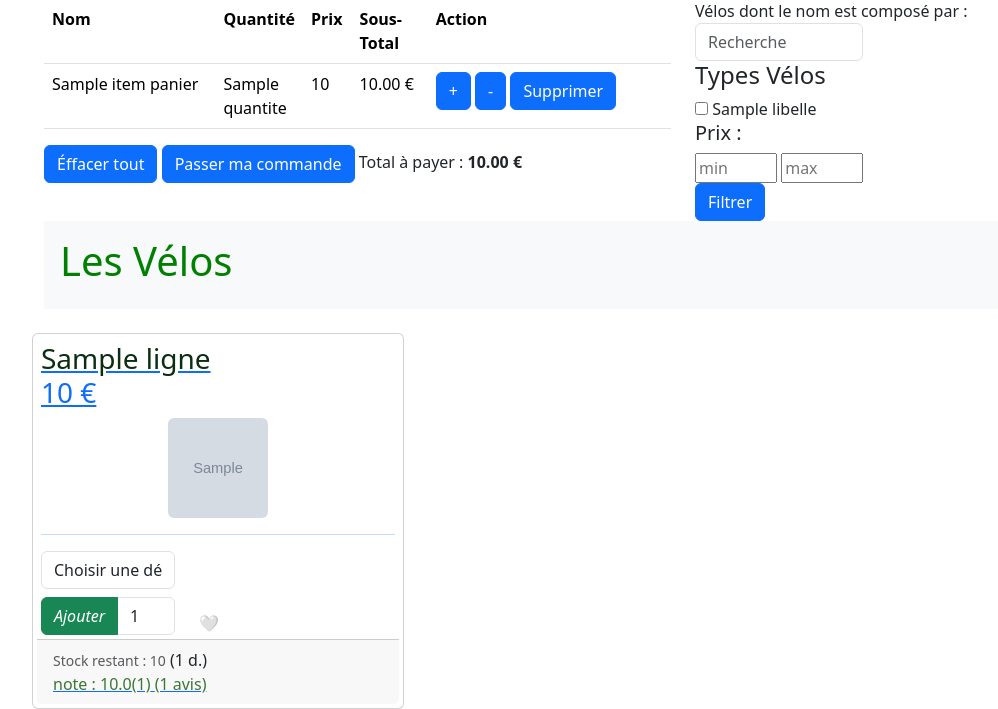
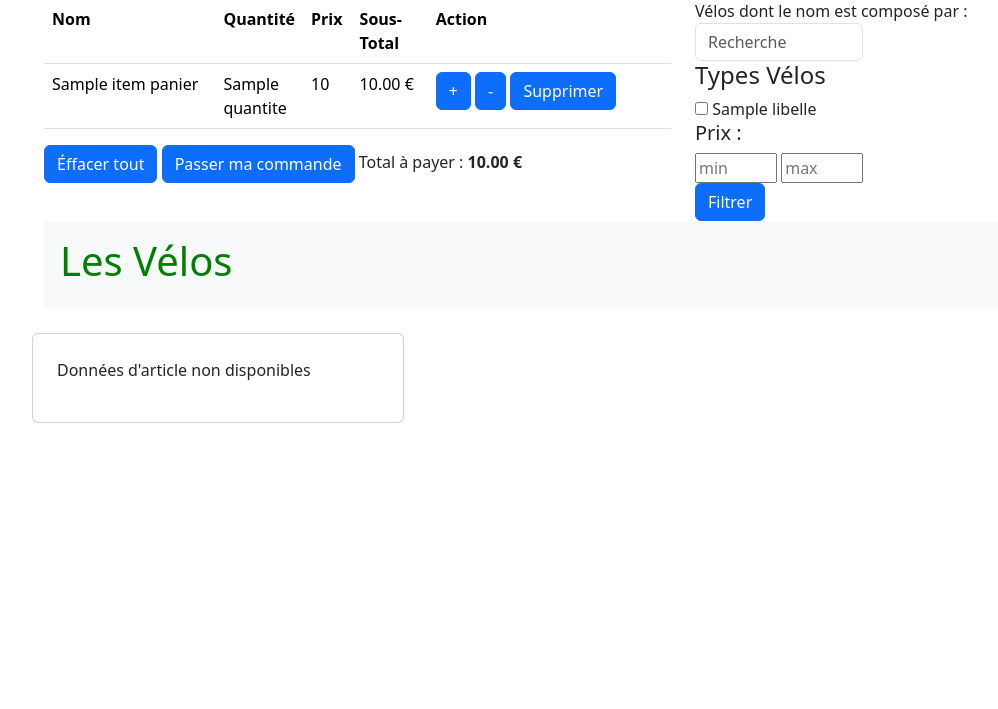
Before and after one commit to ibrahima-ngom/SAE_3.4.5_VELO, a Flask app: template templates/client/boutique/panier_article.html in a window 1280 px wide. Shown: the part 115-824 px from the top of the page, without its empty margins (50-1048 px from the left). After the commit the page ends 538 px from the top, so only its background shows below. Run offline with Flask 3, Linux system fonts and the light colour scheme; the template is opened without the code that fills it: most values are stand-ins (such as "Sample title", 1, 10 or a date in 2020); grey boxes marked "Sample" are stand-in pictures; parts of the project's set-up code (start-up, migrations or seed data) failed here and were passed over; some libraries are stand-ins or nearby versions.

Commit message:
resolution probleme

```diff
--- a/templates/client/article_info/article_details.html
+++ b/templates/client/article_info/article_details.html
@@ -12,9 +12,9 @@
              <span style="color: #0b2e13">{{ article.nom }}</span> &nbsp;{{ article.prix }} €
          </h2>
         <div class="card-body">
-        {%  if article.image is not none %}
+        {%  if article is defined and article is not none and article.image is defined and article.image is not none %}
             <img class="card-img-top rounded mx-auto d-block"  style="width:100px;height:100px"  src="{{ url_for('static', filename = 'images/' + article.image) }}"  alt="image  de {{ article.nom }}" >
-        {% else %} <img class="card-img-top rounded mx-auto d-block"   style="width:100px;height:100px"   src="{{ url_for('static', filename='images/no_photo.jpeg')}}"  alt="image  de {{ article.nom }}" >
+        {% else %} <img class="card-img-top rounded mx-auto d-block"   style="width:100px;height:100px"   src="{{ url_for('static', filename='images/no_photo.jpeg')}}"  alt="image non disponible" >
         {% endif %}
 
 
--- a/templates/client/boutique/declinaison_article.html
+++ b/templates/client/boutique/declinaison_article.html
@@ -22,6 +22,7 @@
         </div>
 
             <form action="/client/panier/add" method="post" class="col-8 mt-4">
+                <input type="hidden" name="id_article" value="{{ article.id_article }}">
                 <div class="form-group">
                     <label for="declinaison">Choisissez une déclinaison :</label>
                     <select class="form-control" id="declinaison" name="id_declinaison_article" required>
--- a/templates/client/boutique/panier_article.html
+++ b/templates/client/boutique/panier_article.html
@@ -23,6 +23,7 @@
                 {% for article in articles  %}
                         <div class="card col-4 mt-4 p-1">
                             <div class="card-body border-dark rounded p-1">
+                                {% if article is mapping %}
                                 <a href="/client/article/details?id_article={{ article.id_article }}" >
                                 <h3 class="card-title">
                                     <span style="color: #0b2e13">{{ article.nom }}</span><br>
@@ -40,30 +41,11 @@
 {# #}                                    {% if article.stock > 0 %}
                                         <form  action="/client/panier/add"  method="post" class="col-5">
                                             <input type="hidden" name="id_article" value="{{ article.id_article }}">
-                                            {% if article.nb_declinaisons is defined and article.nb_declinaisons > 0 %}
-                                                <div class="form-group mb-2">
-                                                    <select class="form-control" name="id_declinaison_article" required>
-                                                        <option value="">Choisir une déclinaison</option>
-                                                        {% if article.declinaisons_info %}
-                                                            {% for declinaison in article.declinaisons_info.split(';;') %}
-                                                                {% set decl_info = declinaison.split('|') %}
-                                                                {% if decl_info[3]|int > 0 %}
-                                                                    <option value="{{ decl_info[0] }}">
-                                                                        {% if decl_info[1] %}Couleur: {{ decl_info[1] }}{% endif %}
-                                                                        {% if decl_info[2] %} - Taille: {{ decl_info[2] }}{% endif %}
-                                                                        (Stock: {{ decl_info[3] }})
-                                                                    </option>
-                                                                {% endif %}
-                                                            {% endfor %}
-                                                        {% endif %}
-                                                    </select>
-                                                </div>
-                                            {% endif %}
                                             <div class="input-group">
                                             <button class="btn  btn-success"  id="button-addon1">
                                                 <i class="fas fa-shopping-cart">Ajouter</i>
                                             </button>
-                                            <input type="number" id="input-{{ article.id_article }}" step="1" min="0" max="{{ article.stock }}" class="form-control" value="1" name="quantite"  aria-describedby="button-addon1">
+                                            <input type="number" id="input-{{ article.id_article }}" step="1" min="0" max="{{ article.stock_total }}" class="form-control" value="1" name="quantite"  aria-describedby="button-addon1">
                                             </div>
                                         </form>
 {# #}                                    {% endif %}
@@ -80,17 +62,20 @@
                                 </div>
                             </div>
                             <div class="card-footer">
-                            {% if article.stock is defined and article.stock != None %}
-                                 {% if article.stock > 0 %}
-                                    <small class="text-muted">Stock restant : {{ article.stock }}</small>
-                                 {% else %}
-                                    <small class="text-muted">article  momentanément indisponible</small>
-                                 {% endif %}
-                                {% if article.nb_declinaisons is defined and article.nb_declinaisons > 0 %}
-                                    ({{ article.nb_declinaisons }} d.)
+                            {% if article.stock_total is defined and article.stock_total is not none %}
+                                {% if article.stock_total > 0 %}
+                                    <small class="text-muted">Stock total : {{ article.stock_total }}</small>
+                                    {% if article.nb_declinaisons is defined %}
+                                        <br>
+                                        <small class="text-muted">Nombre de déclinaisons : {{ article.nb_declinaisons }}</small>
+                                    {% endif %}
+                                {% else %}
+                                    <small class="text-muted">Article momentanément indisponible</small>
                                 {% endif %}
-                                <br>
+                            {% else %}
+                                <small class="text-muted">Stock non disponible</small>
                             {% endif %}
+                            <br>
                             {% if article.nb_notes is defined %}
                                 {% if article.nb_notes > 0 %}
                                  <a  href="/client/article/details?id_article={{ article.id_article }}" >
@@ -106,6 +91,11 @@
                                 {% endif %}
                             {% endif %}
                             </div>
+                        {% else %}
+                            <div class="card-body">
+                                <p>Données d'article non disponibles</p>
+                            </div>
+                        {% endif %}
                         </div>
                 {% endfor %}
         </div>
```
Also changed, not shown: controllers/client_article.py (+30 -8 lines), controllers/client_panier.py (+38 -11 lines).
